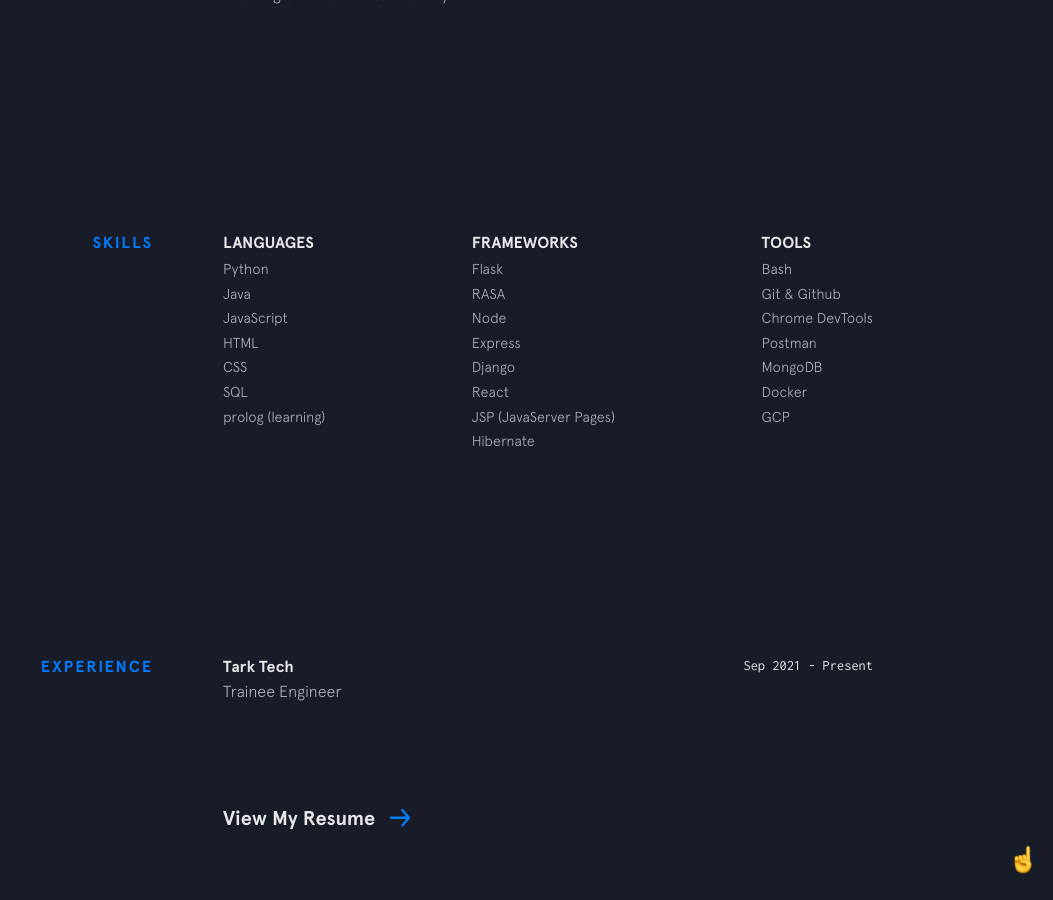
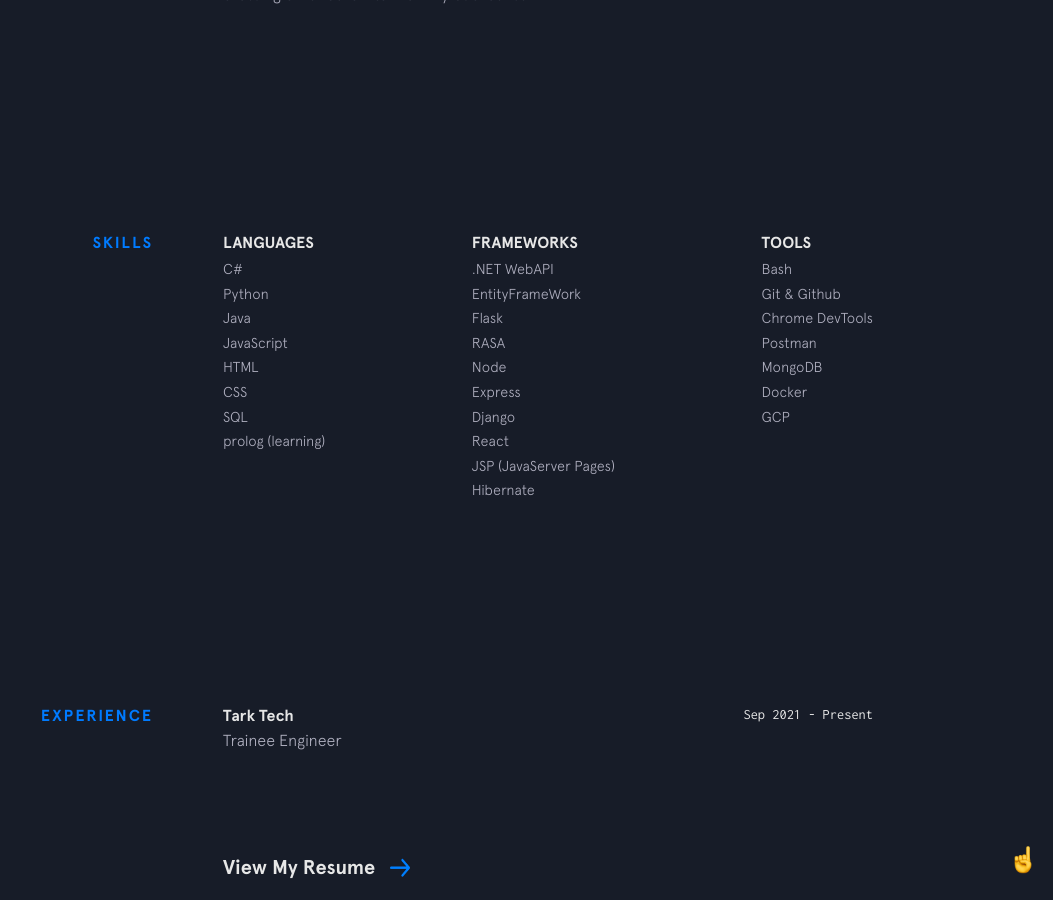
Before and after one commit to krunal-ctrl/krunal-ctrl.github.io, a Jekyll site: the page built from index.html, in a window 1280 px wide and 900 px high, scrolled down 1118 px. Shown: the whole window, without its empty margins (227-1280 px from the left). Built offline with Jekyll 4.4.1, drawn with Linux system fonts in a browser that asks for light colours; nearby versions of some CDN libraries.

Commit message:
Update skills.yml

```diff
--- a/_data/skills.yml
+++ b/_data/skills.yml
@@ -1,4 +1,5 @@
 languages:
+  - item: C#
   - item: Python
   - item: Java
   - item: JavaScript
@@ -8,6 +9,8 @@ languages:
   - item: prolog (learning)
 
 frameworks:
+  - item: .NET WebAPI
+  - item: EntityFrameWork
   - item: Flask
   - item: RASA
   - item: Node
```
